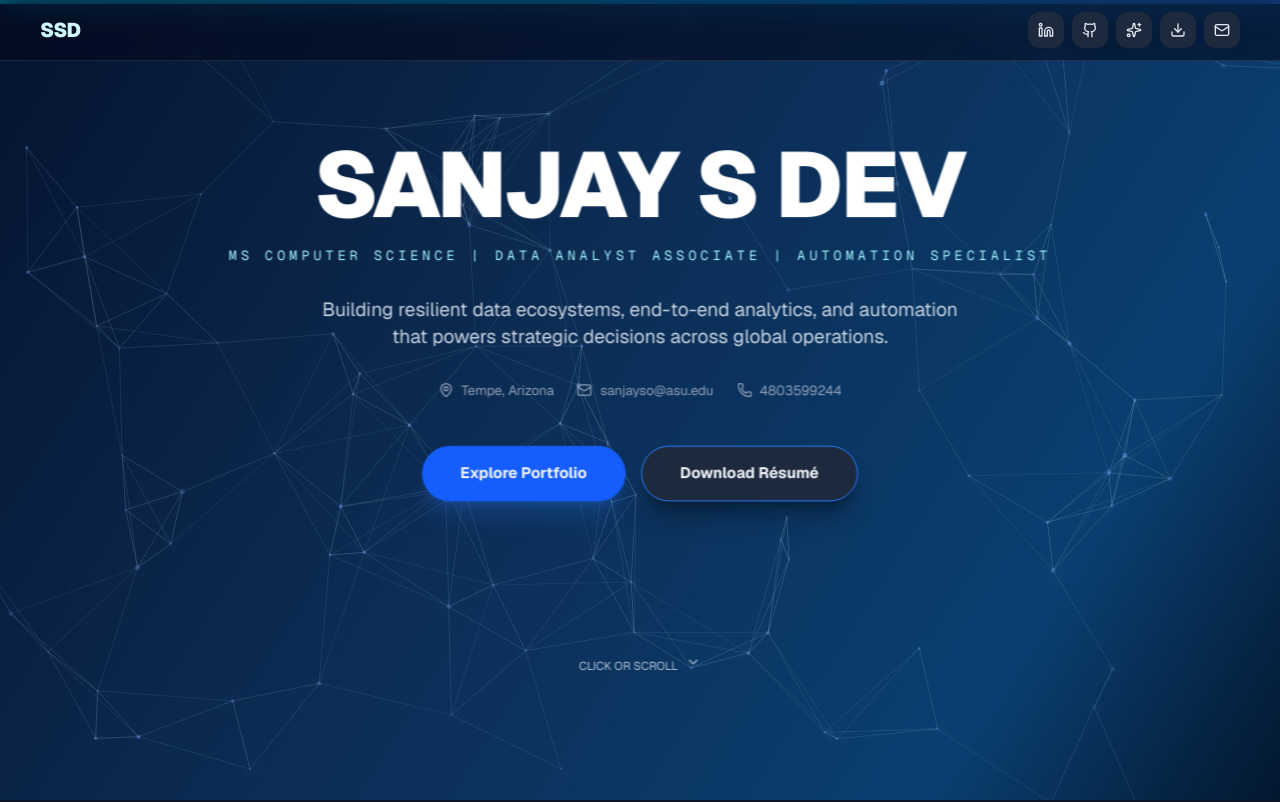
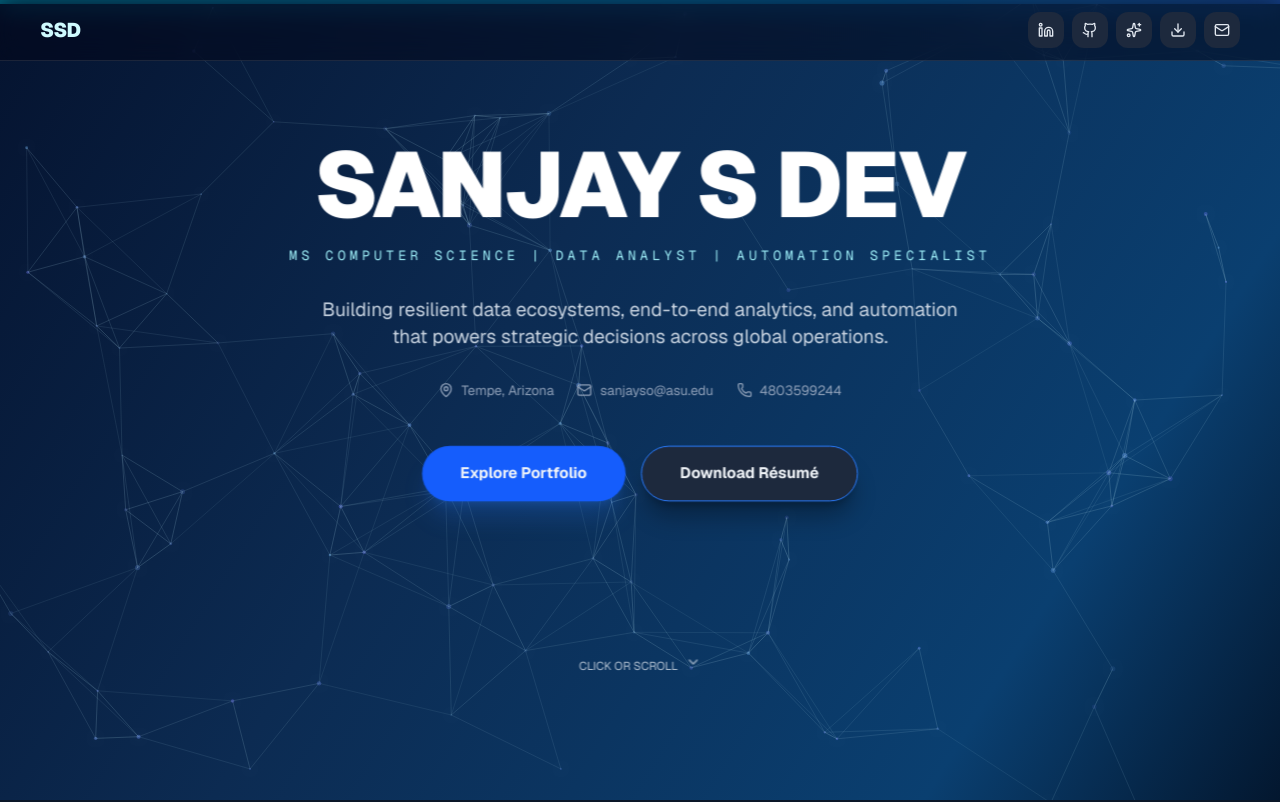
Before and after one commit to Sanjaysoralamavu/Portfolio, a Next.js app: page / in a window 1280 px wide. Shown: the top 802 px of the page. Built offline with nearby package versions, Linux system fonts and the light colour scheme.

Commit message:
Update hero subtitle text

```diff
--- a/app/page.tsx
+++ b/app/page.tsx
@@ -120,7 +120,7 @@ export default function Home() {
             transition={{ duration: 0.6, delay: 0.4 }}
             className="text-cyan-200 font-mono tracking-[0.3em] uppercase text-xs md:text-sm mb-8"
           >
-            MS Computer Science | Data Analyst Associate | Automation Specialist
+            MS Computer Science | Data Analyst | Automation Specialist
           </motion.p>
 
           <motion.p
```
